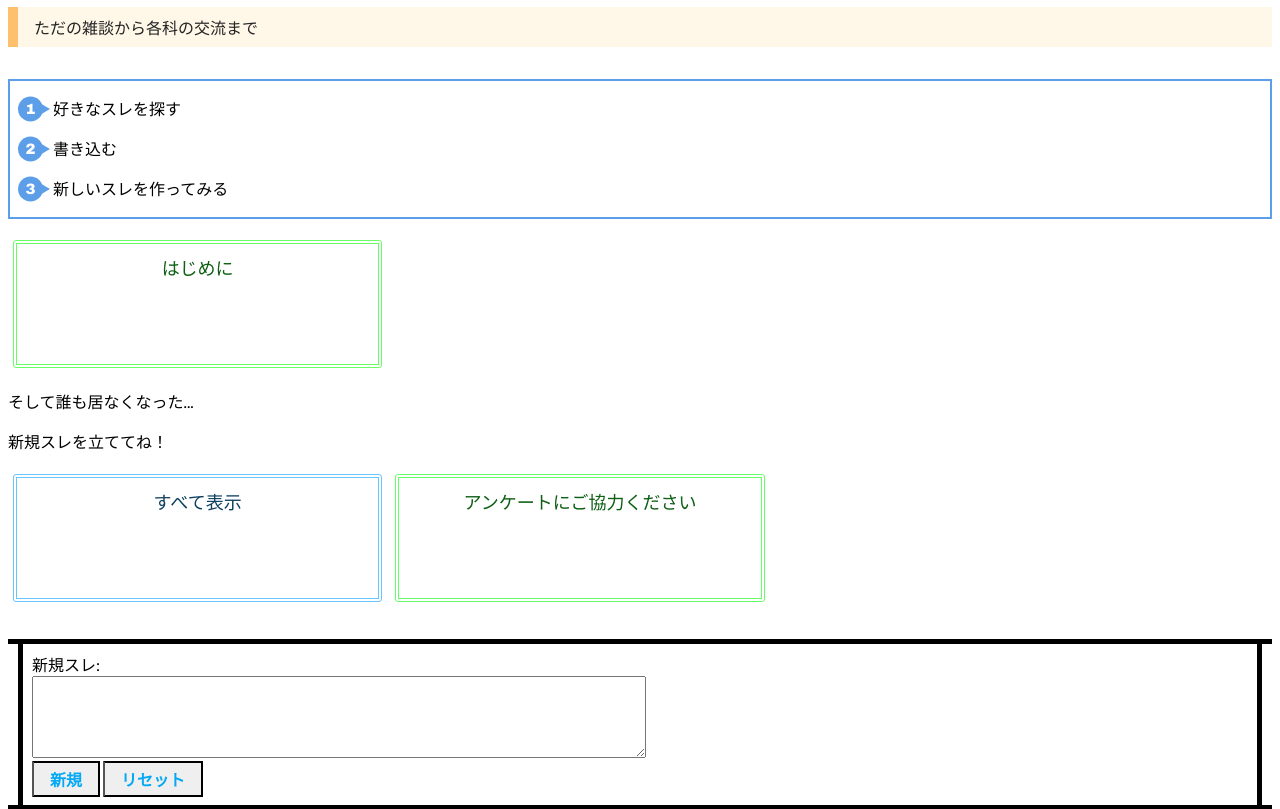
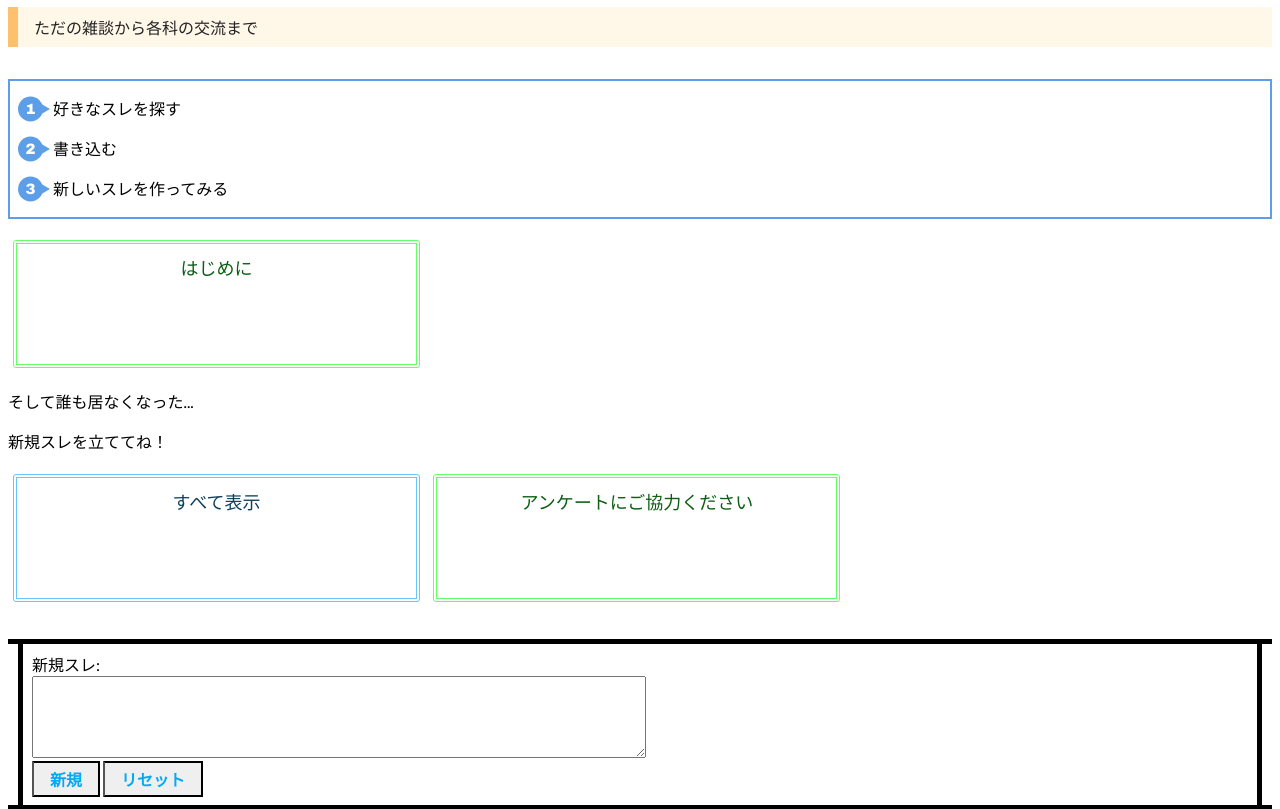
Before and after one commit to mio256/octony, a Django app: template board/templates/board/index.html in a window 1280 px wide. Shown: the part 580-1389 px from the top of the page. Run offline with Django 3.2, Linux system fonts and the light colour scheme; the template is opened without the code that fills it, so the values that code supplies are empty.

Commit message:
Update style.css

```diff
--- a/board/static/board/style.css
+++ b/board/static/board/style.css
@@ -219,7 +219,7 @@ ul li {
 /* スレッド 一覧 青枠線 */
 .btn-blue-border {
   /* サイズ類 */
-  width: 27%;
+  width: 30%;
   height: 100px;
   display: inline-block;
   vertical-align:  top;    /* 上揃えにする */
@@ -243,7 +243,6 @@ ul li {
   transition: all  0.3s ease;
 }
 .btn-blue-border:hover {
-  padding: 25px;
   background-color: #fbffc9;
   font-size: 20px;/* マウスオン 大きい */
 }
@@ -251,7 +250,7 @@ ul li {
 /* スレッド 一覧 赤枠線 */
 .btn-red-border {
   /* サイズ類 */
-  width: 27%;
+  width: 30%;
   height: 100px;
   display: inline-block;
   vertical-align:  top;    /* 上揃えにする */
@@ -275,7 +274,6 @@ ul li {
   transition: all  0.3s ease;
 }
 .btn-red-border:hover {
-  padding: 25px;
   background-color: #fbffc9;
   font-size: 20px;/* マウスオン 大きい */
 }
@@ -283,7 +281,7 @@ ul li {
 /* スレッド 一覧 緑枠線 */
 .btn-green-border {
   /* サイズ類 */
-  width: 27%;
+  width: 30%;
   height: 100px;
   display: inline-block;
   vertical-align:  top;    /* 上揃えにする */
@@ -307,7 +305,6 @@ ul li {
   transition: all  0.3s ease;
 }
 .btn-green-border:hover {
-  padding: 25px;
   background-color: #fbffc9;
   font-size: 20px;/* マウスオン 大きい */
 }
```
